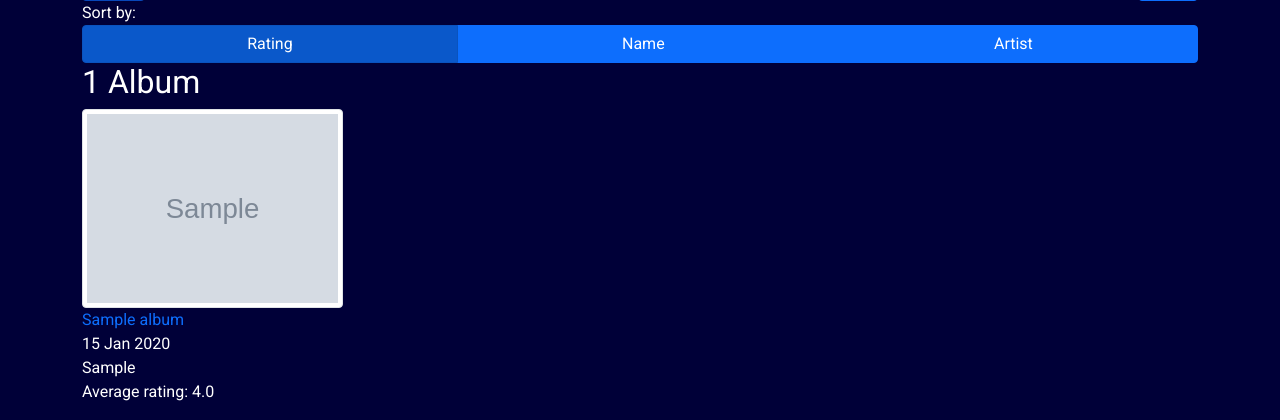
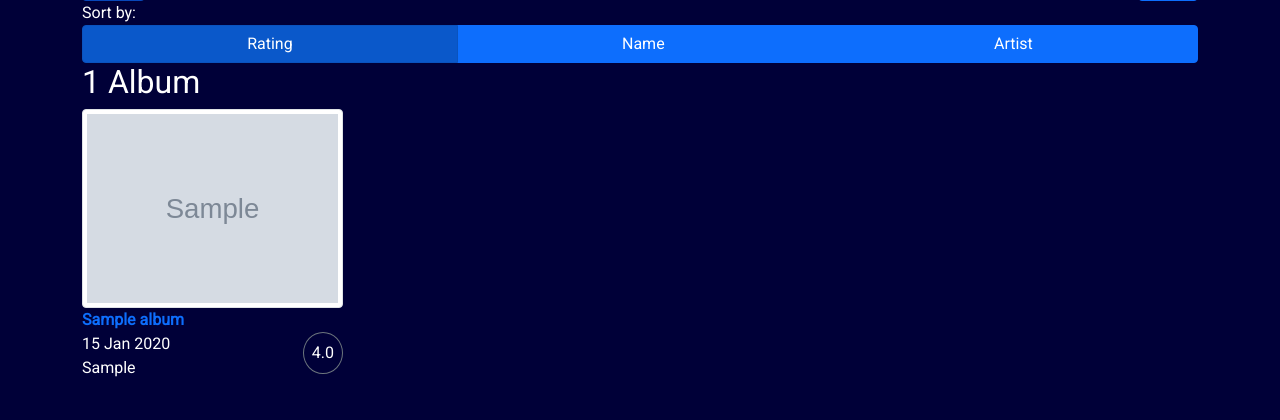
Before and after one commit to SilencedGoose/Intempo, a Django app: page /intempo/albums/ in a window 1280 px wide. Shown: the part 527-947 px from the top of the page. After the commit the page ends 904 px from the top, so only its background shows below. Run offline with Django 3.2, Linux system fonts and the light colour scheme; tables that the repository leaves empty hold one stand-in row (values such as "Sample post"); grey boxes marked "Sample" are stand-in pictures; some libraries are stand-ins or nearby versions.

Commit message:
Added A few things to album page

```diff
--- a/intempo/models.py
+++ b/intempo/models.py
@@ -81,9 +81,11 @@ class Album(models.Model):
             return Album.objects.all()
 
         albums = []
+        ##checks if one search term is in the album info list
         for album in Album.objects.all():
             for tag in tags:
                 if tag in album.tags_as_list and album not in albums:
+                    ##adds to filtered album if so
                     albums.append(album)
         return albums
 
--- a/intempo/views.py
+++ b/intempo/views.py
@@ -85,10 +85,11 @@ def sort_albums(request, sort_type):
     form = AlbumForm(request.POST)
 
     if form.is_valid():
-        # filter by the tags
+        ## where a sort parameter matching that of a field is given
+        ## sort by that field name/property
         albums = Album.filter_by_tags(form.cleaned_data["fltr"])
 
-        # search albums
+        ##gets search value
         if form.cleaned_data["search"]:
             search = form.cleaned_data["search"]
             albums = [album for album in albums if album.by_filter(search)]
--- a/static/ajax.js
+++ b/static/ajax.js
@@ -284,10 +284,10 @@ function updateAlbums(response) {
                 <img src="${album["cover"]}" class="img-thumbnail" alt="${album["name"]}">
             </a>
             <p>
-                <a href="${album["url"]}">${album["name"]}</a><br>
-                ${album["time_of_creation"]}<br>
+                <a href="${album["url"]}"><strong>${album["name"]}</strong></a><br>
+                ${album["time_of_creation"]}
+                <span class="rating rounded-circle border border-secondary float-end">${album["avg_rating"].toFixed(1)}</span><br>
                 ${album["artist"]}<br>
-                Average rating: ${album["avg_rating"].toFixed(1)}
             </p>
         </div>
         `;
--- a/templates/intempo/albums.html
+++ b/templates/intempo/albums.html
@@ -58,10 +58,10 @@
                         <img src="{{ MEDIA_URL }}{{ album.album_cover }}" class="img-thumbnail" alt="{{album.name}}">
                     </a>
                     <p>
-                        <a href="{% url 'intempo:album_page' album.id %}">{{album.name}}</a><br>
-                        {{album.time_of_creation}}<br>
+                        <a href="{% url 'intempo:album_page' album.id %}"><strong>{{ album.name }}</strong></a><br>
+                        {{album.time_of_creation}}
+                        <span class="rating rounded-circle border border-secondary float-end">{{ album.avg_rating }}</span><br>
                         {{album.artist}}<br>
-                        Average rating: {{album.avg_rating}}
                     </p>
                 </div>
             {% endfor%}
--- a/templates/intempo/base.html
+++ b/templates/intempo/base.html
@@ -26,8 +26,7 @@
 
   <body>
     <div id="nav">
-      <img src="{% static 'images/logo.png' %}" alt="Intempo logo" />
-
+      <a href= "{% url 'home' %}"><img src="{% static 'images/logo.png' %}" alt="Intempo logo"></a>
       {% if messages %}
         <div class="messages">
           {% for message in messages %}
```
